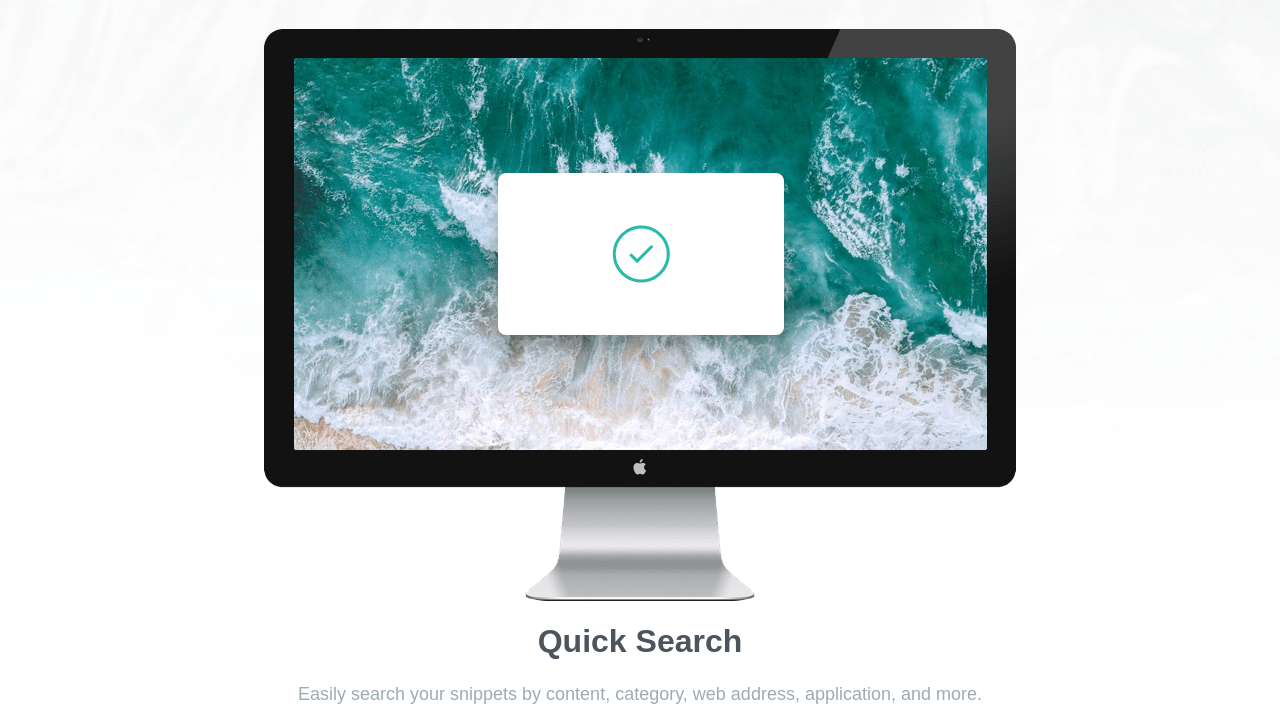
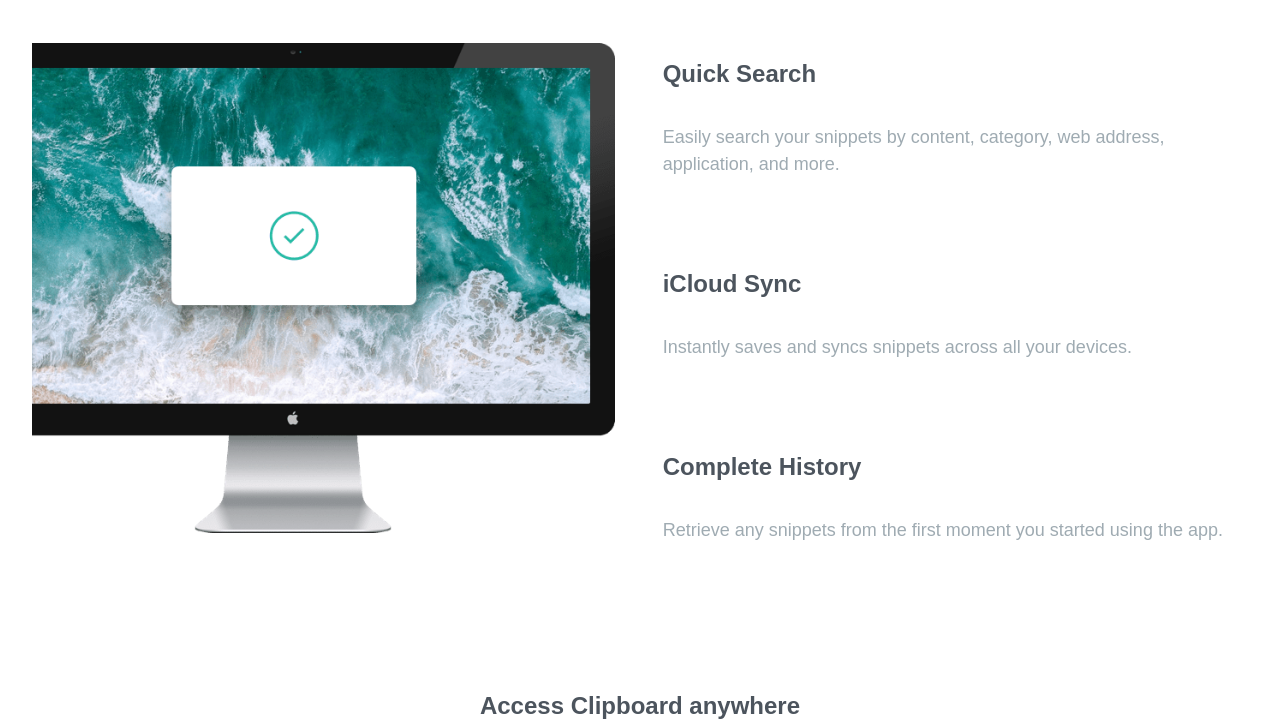
Before and after one commit to regret546/clipboard-landing-page-master, a plain HTML site: page index.html in a window 1280 px wide. Shown: the part 743-1470 px from the top of the page. Drawn offline with Linux system fonts and the light colour scheme; a web font is replaced by a local one.

Commit message:
Intial desktop design of clipboard main header and tracks, fix some margins on mobile view

```diff
--- a/app/scss/layout/_body.scss
+++ b/app/scss/layout/_body.scss
@@ -5,4 +5,10 @@ body {
   background-color: var(--clr--white);
   font-family: var(--ff--primary);
   font-size: var(--fs--regular);
+
+  @media only screen and (min-width: 992px) {
+    background: url("/images/bg-header-desktop.png") no-repeat;
+    background-size: contain;
+    background-position: top center;
+  }
 }
--- a/app/scss/layout/_clipboard-main.scss
+++ b/app/scss/layout/_clipboard-main.scss
@@ -1,4 +1,5 @@
 .clipboard__main {
+  max-width: 500px;
   display: grid;
   gap: 8rem;
   text-align: center;
@@ -24,7 +25,7 @@
   }
 
   h2 {
-    font-size: 2rem;
+    font-size: 1.5rem;
     color: var(--clr--dark-grayish-blue);
   }
   p {
@@ -52,6 +53,18 @@
     gap: 1rem;
     p {
       margin-bottom: 1rem;
+    }
+  }
+
+  &_tracks {
+    &_content {
+      margin-top: 2rem;
+      display: grid;
+      &_body {
+        h2 {
+          margin-top: 2.5rem;
+        }
+      }
     }
   }
 
@@ -83,4 +96,52 @@
       }
     }
   }
+
+  /* Medium Devices, Desktops */
+  @media only screen and (min-width: 992px) {
+    display: grid;
+    place-items: center;
+    max-width: 100%;
+
+    button {
+      width: 250px;
+    }
+    h2 {
+      font-size: 1.5rem;
+    }
+    p {
+      font-weight: 1rem;
+    }
+
+    h2,
+    p {
+      max-width: 700px;
+    }
+    &_header {
+      &_btn {
+        display: flex;
+        justify-content: center;
+      }
+    }
+    &_tracks {
+      &_content {
+        display: flex;
+        gap: 3rem;
+        overflow: hidden;
+
+        &_header {
+          display: grid;
+          place-items: center;
+          margin-left: -5%;
+        }
+        &_body {
+          display: flex;
+          flex-direction: column;
+          justify-content: center;
+          gap: 2rem;
+          text-align: left;
+        }
+      }
+    }
+  }
 }
--- a/index.html
+++ b/index.html
@@ -53,7 +53,13 @@
             you can access your snippets immediately on all your devices. Our
             Mac and iOS apps will help you organize everything.
           </p>
+
+          <div class="clipboard__main_tracks_content">
+            <div class="clipboard__main_tracks_content_header">
               <img src="/images/image-computer.png" alt="Computer" />
+            </div>
+
+            <div class="clipboard__main_tracks_content_body">
               <h2>Quick Search</h2>
               <p>
                 Easily search your snippets by content, category, web address,
@@ -63,9 +69,11 @@
               <p>Instantly saves and syncs snippets across all your devices.</p>
               <h2>Complete History</h2>
               <p>
-            Retrieve any snippets from the first moment you started using the
-            app.
+                Retrieve any snippets from the first moment you started using
+                the app.
               </p>
+            </div>
+          </div>
         </section>
 
         <section class="clipboard__main_access">
```
Also changed, not shown: dist/style.css, 1 other file. Lines whose indentation alone changed are shown as unchanged.
